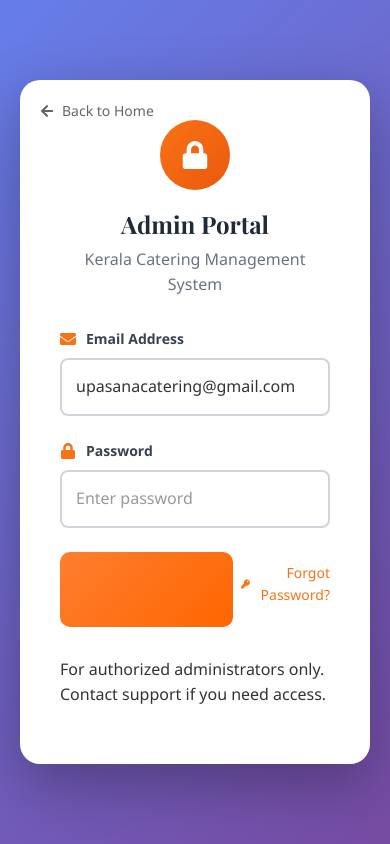
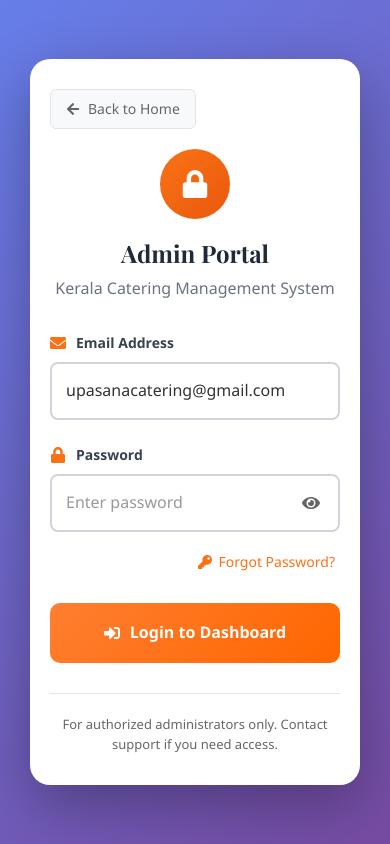
Before and after one commit to steamgame2001s-code/kerala-catering, a React (Create React App) app in the folder frontend/: page /admin/login in a window 390 px wide. Built offline with nearby package versions, Linux system fonts and the light colour scheme.

Commit message:
final Fix

```diff
--- a/frontend/src/App.js
+++ b/frontend/src/App.js
@@ -1,5 +1,5 @@
-import React from 'react';
-import { BrowserRouter as Router, Routes, Route, Navigate } from 'react-router-dom';
+import React, { useEffect } from 'react';
+import { BrowserRouter as Router, Routes, Route, Navigate, useLocation } from 'react-router-dom';
 import { AuthProvider } from './context/AuthContext';
 import { AdminProvider } from './context/AdminContext';
 import { CartProvider } from './context/CartContext';
@@ -36,6 +36,22 @@ import ResetPassword from './components/admin/ResetPassword';
 
 import './App.css';
 
+// ScrollToTop Component
+const ScrollToTop = () => {
+  const { pathname } = useLocation();
+
+  useEffect(() => {
+    // Scroll to top on every route change
+    window.scrollTo({
+      top: 0,
+      left: 0,
+      behavior: 'instant' // 'smooth' for smooth scrolling
+    });
+  }, [pathname]);
+
+  return null;
+};
+
 function App() {
   // Debug: Check environment
   React.useEffect(() => {
@@ -54,6 +70,7 @@ function App() {
         <AdminProvider>
           <CartProvider>
             <div className="App">
+              <ScrollToTop /> {/* ADD THIS LINE */}
               <Routes>
                 {/* ========== PUBLIC ROUTES ========== */}
                 <Route path="/" element={
--- /dev/null
+++ b/frontend/src/components/ScrollToTop.js
@@ -0,0 +1,19 @@
+// In: frontend/src/components/ScrollToTop.js
+import { useEffect } from 'react';
+import { useLocation } from 'react-router-dom';
+
+const ScrollToTop = () => {
+  const { pathname } = useLocation();
+
+  useEffect(() => {
+    window.scrollTo({
+      top: 0,
+      left: 0,
+      behavior: 'instant' // or 'smooth' for smooth scrolling
+    });
+  }, [pathname]);
+
+  return null;
+};
+
+export default ScrollToTop;
--- a/frontend/src/components/admin/AdminLogin.css
+++ b/frontend/src/components/admin/AdminLogin.css
@@ -1,3 +1,4 @@
+/* frontend/src/components/admin/AdminLogin.css */
 .admin-login-container {
   min-height: 100vh;
   display: flex;
@@ -17,27 +18,7 @@
   box-shadow: 0 20px 60px rgba(0, 0, 0, 0.3);
   position: relative;
 }
-/* Add this to your existing AdminLogin.css file */
 
-.forgot-password-link {
-  text-align: right;
-  margin: 10px 0 20px;
-}
-
-.forgot-password-link a {
-  color: #f97316;
-  text-decoration: none;
-  font-size: 14px;
-  display: inline-flex;
-  align-items: center;
-  gap: 6px;
-  transition: color 0.3s;
-}
-
-.forgot-password-link a:hover {
-  color: #ea580c;
-  text-decoration: underline;
-}
 .back-to-home {
   position: absolute;
   top: 20px;
@@ -49,15 +30,22 @@
   text-decoration: none;
   font-size: 14px;
   transition: color 0.3s;
+  background: #f8f9fa;
+  padding: 8px 15px;
+  border-radius: 6px;
+  border: 1px solid #e1e5e9;
 }
 
 .back-to-home:hover {
   color: #ff7e30;
+  background: #fff;
+  border-color: #ff7e30;
 }
 
 .logo-section {
   text-align: center;
   margin-bottom: 40px;
+  margin-top: 20px;
 }
 
 .logo-circle {
@@ -82,6 +70,19 @@
 .subtitle {
   color: #666;
   margin: 0;
+  font-size: 14px;
+}
+
+.error-message {
+  background: #fee;
+  border: 1px solid #fcc;
+  color: #c00;
+  padding: 12px 15px;
+  border-radius: 8px;
+  margin-bottom: 25px;
+  display: flex;
+  align-items: center;
+  gap: 10px;
   font-size: 14px;
 }
 
@@ -115,6 +116,7 @@
   font-size: 16px;
   transition: all 0.3s;
   background: #f8fafc;
+  color: #333;
 }
 
 .form-input:focus {
@@ -128,25 +130,64 @@
   color: #999;
 }
 
-.test-credentials-btn {
-  width: 100%;
-  padding: 12px;
-  background: #f0f9ff;
-  border: 2px dashed #3b82f6;
-  color: #3b82f6;
-  border-radius: 10px;
-  font-size: 14px;
-  font-weight: 600;
-  cursor: pointer;
-  margin-bottom: 20px;
-  transition: all 0.3s;
+/* Password Input Container */
+.password-input-container {
+  position: relative;
 }
 
-.test-credentials-btn:hover {
-  background: #dbeafe;
-  border-style: solid;
+.password-input {
+  padding-right: 50px;
 }
 
+.password-toggle {
+  position: absolute;
+  right: 15px;
+  top: 50%;
+  transform: translateY(-50%);
+  background: transparent;
+  border: none;
+  color: #666;
+  cursor: pointer;
+  padding: 5px;
+  display: flex;
+  align-items: center;
+  justify-content: center;
+  font-size: 18px;
+  transition: color 0.3s;
+}
+
+.password-toggle:hover {
+  color: #ff7e30;
+}
+
+.password-toggle:disabled {
+  opacity: 0.5;
+  cursor: not-allowed;
+}
+
+/* Forgot Password Link */
+.forgot-password-link {
+  text-align: right;
+  margin: -10px 0 25px;
+}
+
+.forgot-password-link a {
+  color: #f97316;
+  text-decoration: none;
+  font-size: 14px;
+  display: inline-flex;
+  align-items: center;
+  gap: 6px;
+  transition: color 0.3s;
+  padding: 5px;
+}
+
+.forgot-password-link a:hover {
+  color: #ea580c;
+  text-decoration: underline;
+}
+
+/* Login Button */
 .login-btn {
   width: 100%;
   padding: 17px;
@@ -162,9 +203,10 @@
   justify-content: center;
   gap: 10px;
   transition: all 0.3s;
+  margin-top: 10px;
 }
 
-.login-btn:hover {
+.login-btn:hover:not(:disabled) {
   transform: translateY(-2px);
   box-shadow: 0 10px 25px rgba(255, 126, 48, 0.3);
 }
@@ -175,28 +217,46 @@
   transform: none;
 }
 
-.loading {
-  display: flex;
-  align-items: center;
-  gap: 10px;
+/* Spinner Animation */
+.spin {
+  animation: spin 1s linear infinite;
 }
 
-.debug-info {
-  background: #f8fafc;
-  border-radius: 10px;
-  padding: 15px;
-  margin-top: 20px;
-  font-size: 12px;
-  color: #666;
-  border: 1px solid #e1e5e9;
+@keyframes spin {
+  0% { transform: rotate(0deg); }
+  100% { transform: rotate(360deg); }
 }
 
-.debug-info p {
-  margin: 5px 0;
+/* Admin Note */
+.admin-note {
+  text-align: center;
+  color: #666;
+  font-size: 13px;
+  padding-top: 20px;
+  border-top: 1px solid #e1e5e9;
+  margin-top: 20px;
 }
 
-.server-info {
-  color: #3b82f6;
-  font-weight: 600;
-  margin-top: 10px !important;
+.admin-note p {
+  margin: 0;
 }
+
+/* Responsive */
+@media (max-width: 576px) {
+  .admin-login-card {
+    padding: 30px 20px;
+    margin: 10px;
+  }
+
+  .back-to-home {
+    position: relative;
+    top: 0;
+    left: 0;
+    margin-bottom: 20px;
+    display: inline-flex;
+  }
+
+  .logo-section {
+    margin-top: 0;
+  }
+}
--- a/frontend/src/components/admin/AdminLogin.jsx
+++ b/frontend/src/components/admin/AdminLogin.jsx
@@ -3,12 +3,13 @@ import React, { useState, useEffect } from 'react';
 import { useNavigate, Link } from 'react-router-dom';
 import { useAdmin } from '../../context/AdminContext';
 import axiosInstance from '../../api/axiosConfig';
-import { FaLock, FaEnvelope, FaSignInAlt, FaArrowLeft, FaKey, FaExclamationCircle, FaSpinner } from 'react-icons/fa';
+import { FaLock, FaEnvelope, FaSignInAlt, FaArrowLeft, FaKey, FaExclamationCircle, FaSpinner, FaEye, FaEyeSlash } from 'react-icons/fa';
 import './AdminLogin.css';
 
 const AdminLogin = () => {
   const [email, setEmail] = useState('upasanacatering@gmail.com');
   const [password, setPassword] = useState('');
+  const [showPassword, setShowPassword] = useState(false);
   const [isLoading, setIsLoading] = useState(false);
   const [error, setError] = useState('');
   const { login } = useAdmin();
@@ -48,13 +49,11 @@ const AdminLogin = () => {
           await login(email, password);
         }
 
-        // Show success message
-        alert('Login successful! Redirecting to dashboard...');
-
+        // REMOVED ALERT - Silent redirect
         // Redirect to dashboard
         setTimeout(() => {
           navigate('/admin/dashboard/home');
-        }, 500);
+        }, 100);
 
       } else {
         setError(response.data.error || 'Invalid email or password.');
@@ -82,6 +81,10 @@ const AdminLogin = () => {
       setError(errorMessage);
       setIsLoading(false);
     }
+  };
+
+  const togglePasswordVisibility = () => {
+    setShowPassword(!showPassword);
   };
 
   return (
@@ -131,21 +134,37 @@ const AdminLogin = () => {
             <label htmlFor="password">
               <FaLock className="icon" /> Password
             </label>
+            <div className="password-input-container">
               <input
-              type="password"
+                type={showPassword ? "text" : "password"}
                 id="password"
                 value={password}
                 onChange={(e) => setPassword(e.target.value)}
                 placeholder="Enter password"
                 required
-              className="form-input"
+                className="form-input password-input"
                 disabled={isLoading}
                 autoComplete="current-password"
               />
+              <button
+                type="button"
+                className="password-toggle"
+                onClick={togglePasswordVisibility}
+                disabled={isLoading}
+              >
+                {showPassword ? <FaEyeSlash /> : <FaEye />}
+              </button>
+            </div>
           </div>
 
-          {/* Action Buttons */}
-          <div className="action-buttons">
+          {/* Forgot Password Link */}
+          <div className="forgot-password-link">
+            <Link to="/admin/forgot-password">
+              <FaKey /> Forgot Password?
+            </Link>
+          </div>
+
+          {/* Login Button */}
           <button
             type="submit"
             className="login-btn"
@@ -157,17 +176,10 @@ const AdminLogin = () => {
               </>
             ) : (
               <>
-
+                <FaSignInAlt /> Login to Dashboard
               </>
             )}
           </button>
-                        {/* Forgot Password Link */}
-            <div className="forgot-password-link">
-              <Link to="/admin/forgot-password">
-                <FaKey /> Forgot Password?
-              </Link>
-            </div>
-          </div>
         </form>
 
         {/* Simple Admin Note */}
```
Lines whose indentation alone changed are shown as unchanged.
